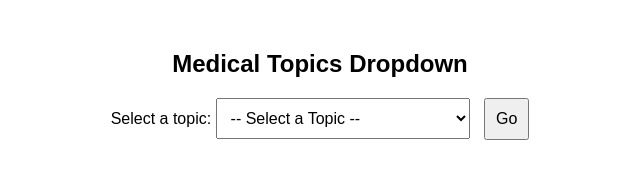
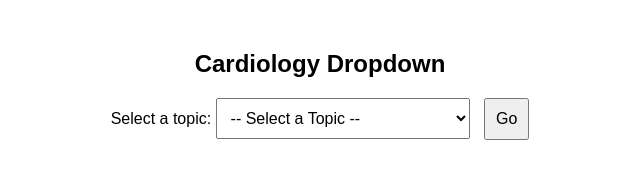
Before and after one commit to normlee/steps, a plain HTML site: page dropdownCard.html in a window 1280 px wide. Shown: the whole page, without its empty margins (320-960 px from the left). Drawn offline with Linux system fonts and the light colour scheme.

Commit message:
Update dropdownCard.html

```diff
--- a/dropdownCard.html
+++ b/dropdownCard.html
@@ -88,7 +88,7 @@
 </head>
 <body>
 
-    <h2>Medical Topics Dropdown</h2>
+    <h2>Cardiology Dropdown</h2>
     <label for="medicalDropdown">Select a topic:</label>
     <select id="medicalDropdown">
         <option value="">-- Select a Topic --</option>
```
